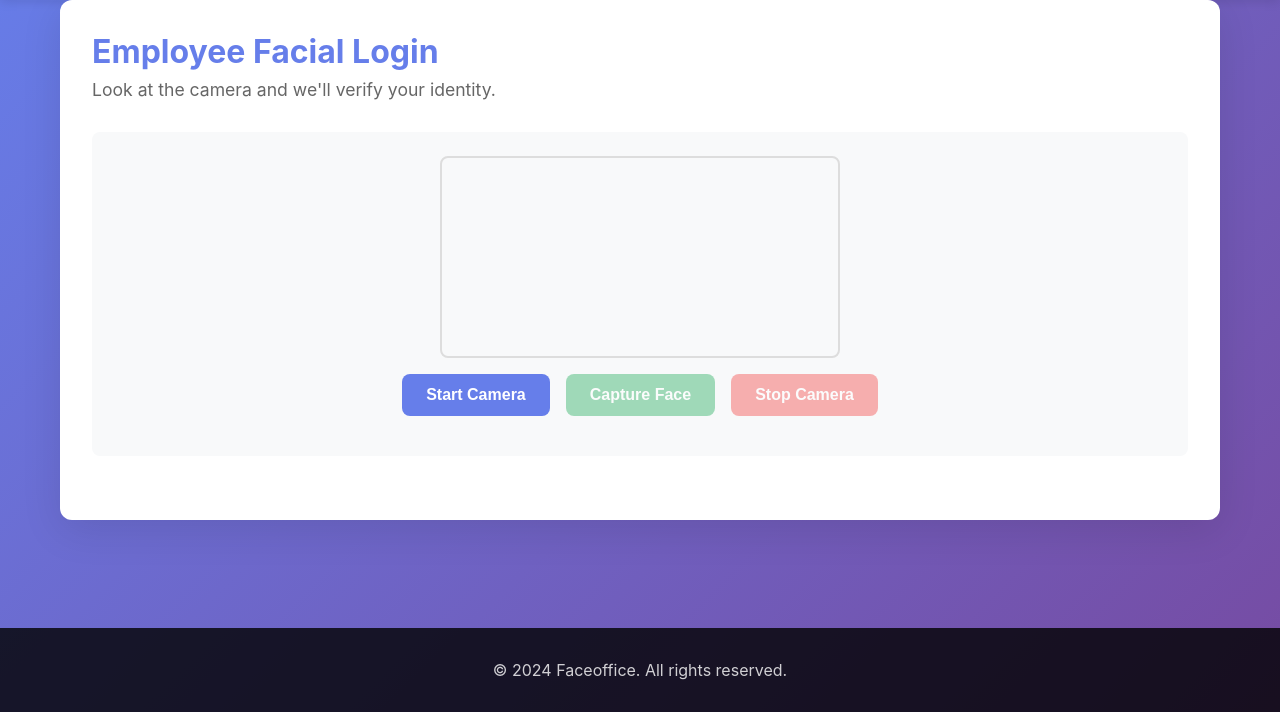
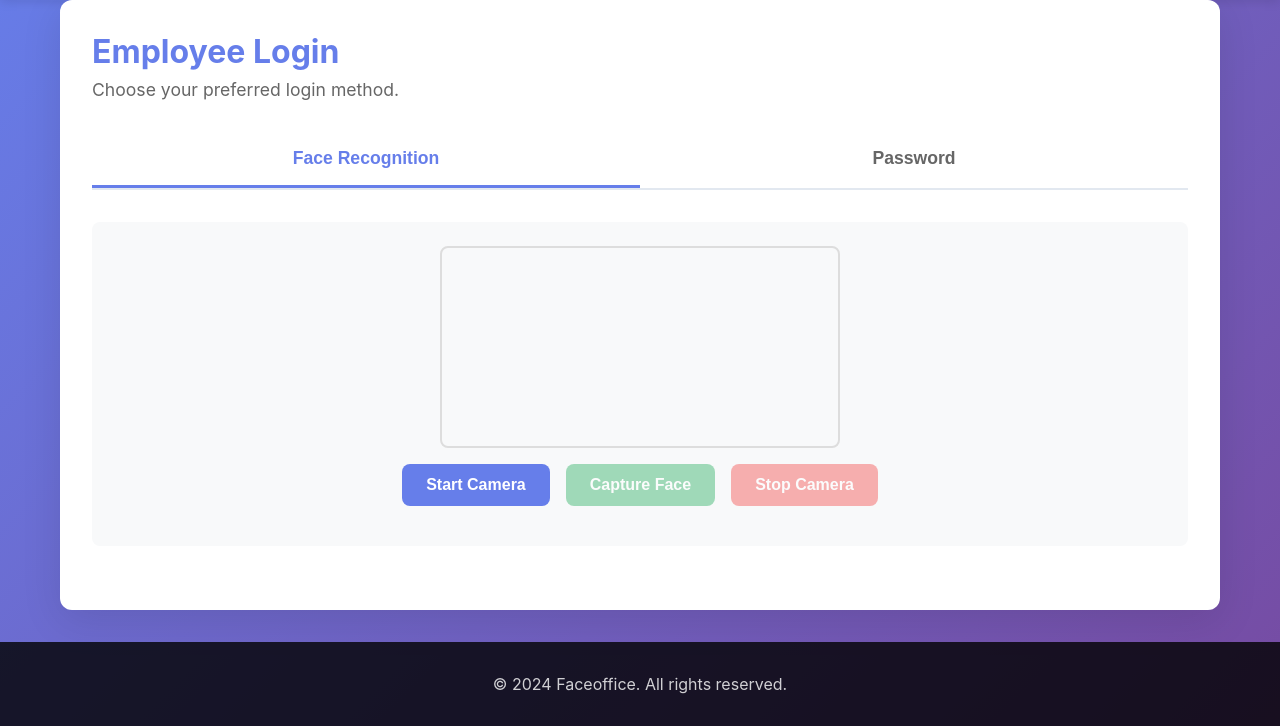
Before and after one commit to ShristiDCJ/Faceoffice, a Flask app: page /auth/login in a window 1280 px wide. Shown: the part 88-814 px from the top of the page. Run offline with Flask 3, Linux system fonts and the light colour scheme.

Commit message:
Update employee_login.html

```diff
--- a/app/templates/employee_login.html
+++ b/app/templates/employee_login.html
@@ -4,10 +4,17 @@
 
 {% block content %}
 <div class="page-container login-page">
-    <h2>Employee Facial Login</h2>
-    <p>Look at the camera and we'll verify your identity.</p>
+    <h2>Employee Login</h2>
+    <p>Choose your preferred login method.</p>
 
-    <div class="login-container">
+    <!-- Login Tabs -->
+    <div class="login-tabs">
+        <button class="tab-btn active" onclick="switchTab('face')">Face Recognition</button>
+        <button class="tab-btn" onclick="switchTab('password')">Password</button>
+    </div>
+
+    <!-- Face Login Tab -->
+    <div id="face-tab" class="tab-content active">
         <div class="camera-section">
             <video id="cameraFeed" class="camera-video"></video>
             <div class="camera-controls">
@@ -15,24 +22,92 @@
                 <button type="button" id="capturePhoto" class="btn btn-success" disabled>Capture Face</button>
                 <button type="button" id="stopCamera" class="btn btn-danger" disabled>Stop Camera</button>
             </div>
-
             <canvas id="photoCanvas" style="display:none;"></canvas>
         </div>
+    </div>
 
-        <div id="statusMessage" class="status-message"></div>
+    <!-- Password Login Tab -->
+    <div id="password-tab" class="tab-content">
+        <form id="passwordForm" class="form-container">
+            <div class="form-group">
+                <label for="loginEmail">Email *</label>
+                <input type="email" id="loginEmail" required>
+            </div>
+            <div class="form-group">
+                <label for="loginPassword">Password *</label>
+                <input type="password" id="loginPassword" required minlength="8">
+            </div>
+            <button type="submit" class="btn btn-primary full-width">Login with Password</button>
+        </form>
     </div>
+
+    <div id="statusMessage" class="status-message"></div>
 </div>
+
+<style>
+.login-tabs {
+    display: flex;
+    margin-bottom: 2rem;
+    border-bottom: 2px solid #e2e8f0;
+}
+
+.tab-btn {
+    flex: 1;
+    padding: 1rem;
+    background: none;
+    border: none;
+    font-size: 1.1rem;
+    font-weight: 600;
+    cursor: pointer;
+    color: #666;
+    border-bottom: 3px solid transparent;
+    transition: all 0.3s;
+}
+
+.tab-btn.active {
+    color: #667eea;
+    border-bottom-color: #667eea;
+}
+
+.tab-content {
+    display: none;
+}
+
+.tab-content.active {
+    display: block;
+}
+
+.full-width {
+    width: 100%;
+}
+</style>
 
 <script src="{{ url_for('static', filename='js/camera.js') }}"></script>
 <script>
-let faceDataUrl = null;
+function switchTab(tabName) {
+    // Hide all tabs
+    document.querySelectorAll('.tab-content').forEach(tab => tab.classList.remove('active'));
+    document.querySelectorAll('.tab-btn').forEach(btn => btn.classList.remove('active'));
 
+    // Show selected tab
+    document.getElementById(tabName + '-tab').classList.add('active');
+    event.target.classList.add('active');
+
+    // Reset camera if switching away
+    if (tabName !== 'face') {
+        const video = document.getElementById('cameraFeed');
+        if (!video.paused) {
+            video.pause();
+        }
+    }
+}
+
+// Face login (existing)
 document.getElementById('capturePhoto').addEventListener('click', async function() {
     const canvas = document.getElementById('photoCanvas');
-    faceDataUrl = canvas.toDataURL('image/jpeg');
+    const faceDataUrl = canvas.toDataURL('image/jpeg');
 
-    document.getElementById('statusMessage').textContent = 'Processing face... please wait.';
-    document.getElementById('statusMessage').className = 'status-message info';
+    showStatus('Processing face... please wait.', 'info');
 
     try {
         const response = await fetch('/auth/verify', {
@@ -44,17 +119,54 @@ document.getElementById('capturePhoto').addEventListener('click', async function
         const data = await response.json();
 
         if (response.ok) {
-            document.getElementById('statusMessage').textContent = 'Face verified! Redirecting to dashboard...';
-            document.getElementById('statusMessage').className = 'status-message success';
+            showStatus('Face verified! Redirecting...', 'success');
             setTimeout(() => window.location.href = '/employee/dashboard', 2000);
         } else {
-            document.getElementById('statusMessage').textContent = data.error || 'Face not recognized. Please try again.';
-            document.getElementById('statusMessage').className = 'status-message error';
+            showStatus(data.error || 'Face not recognized.', 'error');
         }
     } catch (e) {
-        document.getElementById('statusMessage').textContent = 'Error: ' + e.message;
-        document.getElementById('statusMessage').className = 'status-message error';
+        showStatus('Error: ' + e.message, 'error');
     }
 });
+
+// Password login
+document.getElementById('passwordForm').addEventListener('submit', async function(e) {
+    e.preventDefault();
+
+    const email = document.getElementById('loginEmail').value;
+    const password = document.getElementById('loginPassword').value;
+
+    if (!email || !password) {
+        showStatus('Please enter email and password.', 'error');
+        return;
+    }
+
+    showStatus('Logging in...', 'info');
+
+    try {
+        const response = await fetch('/auth/login/password', {
+            method: 'POST',
+            headers: { 'Content-Type': 'application/json' },
+            body: JSON.stringify({ email, password })
+        });
+
+        const data = await response.json();
+
+        if (response.ok) {
+            showStatus('Login successful! Redirecting...', 'success');
+            setTimeout(() => window.location.href = '/employee/dashboard', 2000);
+        } else {
+            showStatus(data.error || 'Login failed.', 'error');
+        }
+    } catch (e) {
+        showStatus('Error: ' + e.message, 'error');
+    }
+});
+
+function showStatus(message, type) {
+    const status = document.getElementById('statusMessage');
+    status.textContent = message;
+    status.className = `status-message ${type}`;
+}
 </script>
 {% endblock %}
```
